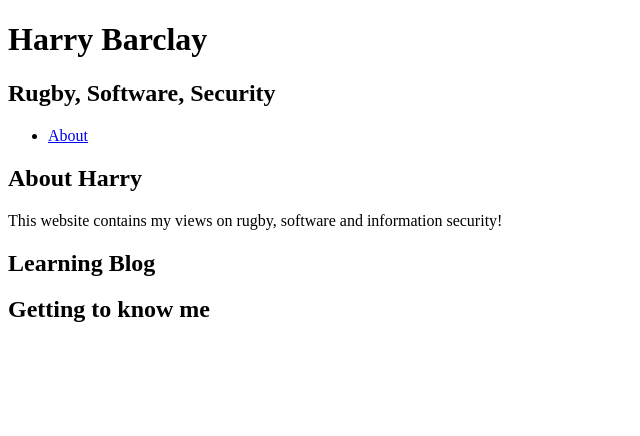
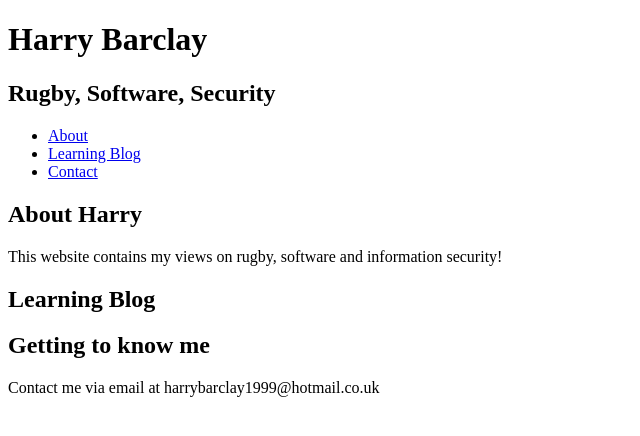
Before and after one commit to harrybarclay19/harrybarclay.me, a plain HTML site: page index.html in a window 1280 px wide. Shown: the whole page, without its empty margins (0-640 px from the left). Drawn offline with Linux system fonts and the light colour scheme.

Commit message:
Adding learning blog section, about section & contact section

```diff
--- a/index.html
+++ b/index.html
@@ -13,6 +13,12 @@
           <ul>
             <li>
               <a href="#about" title="About Harry Barclay">About</a>
+            </li>
+            <li>
+              <a href="learning-blog" title="Harry's Learning Blog">Learning Blog</a>
+            </li>
+            <li>
+              <a href="contact" title="Contact Harry">Contact</a>
             </li>
           </ul>
         </nav>
@@ -30,5 +36,11 @@
         </header>
 
       </section>
+
+      <section id="contact">
+        <header>
+          <p>Contact me via email at harrybarclay1999@hotmail.co.uk</p>
+        </header>
+      </section>
   </body>
 </html>
```
